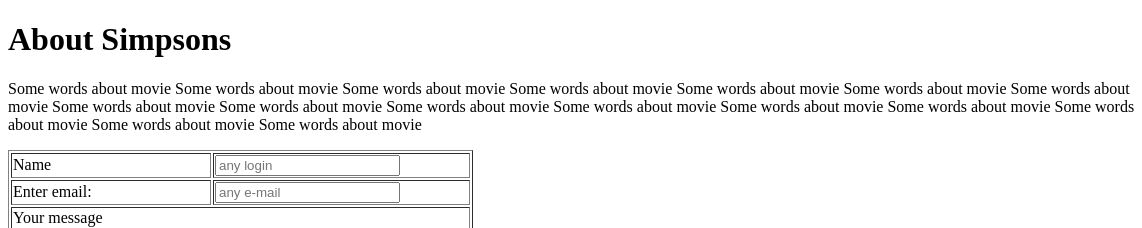
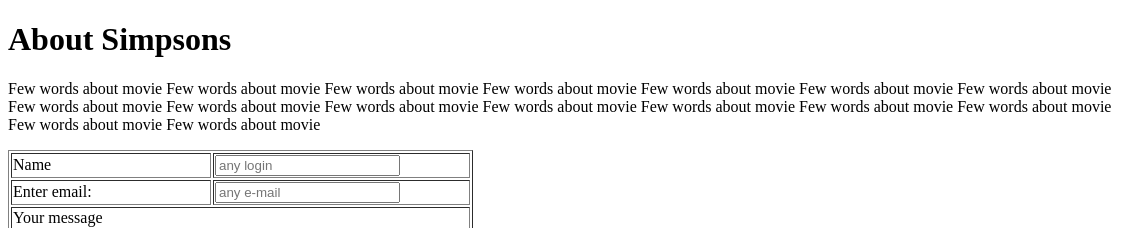
Before and after one commit to Grigory-Latushko/rep1, a plain HTML site: page page1.html in a window 1280 px wide. Shown: the top 228 px of the page, 0-1142 px from the left. Drawn offline with Linux system fonts and the light colour scheme.

Commit message:
Update page1.html

```diff
--- a/page1.html
+++ b/page1.html
@@ -22,10 +22,10 @@
 				title='Say hello to Ned'
 				align='right'
 			/>
-			Some words about movie Some words about movie Some words about movie Some words about movie
-			Some words about movie Some words about movie Some words about movie Some words about movie
-			Some words about movie Some words about movie Some words about movie Some words about movie
-			Some words about movie Some words about movie Some words about movie Some words about movie
+			Few words about movie Few words about movie Few words about movie Few words about movie
+			Few words about movie Few words about movie Few words about movie Few words about movie
+			Few words about movie Few words about movie Few words about movie Few words about movie
+			Few words about movie Few words about movie Few words about movie Few words about movie
 		</p>
 			<form action="https://www.w3schools.com/action_page.php" method='get' enctype='multipart/form-data'>
 				<table border ="1">
```
